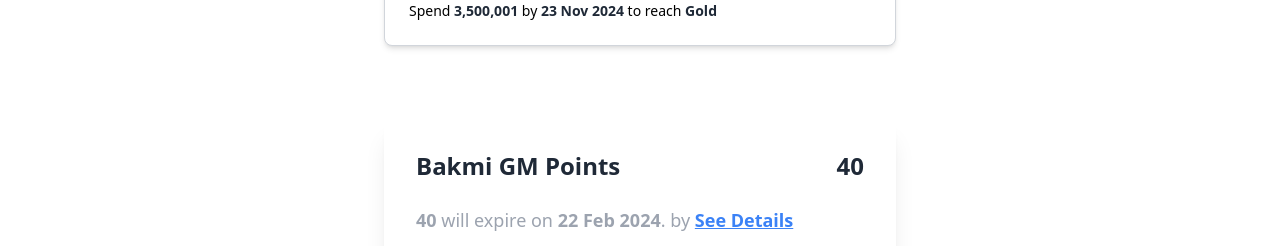
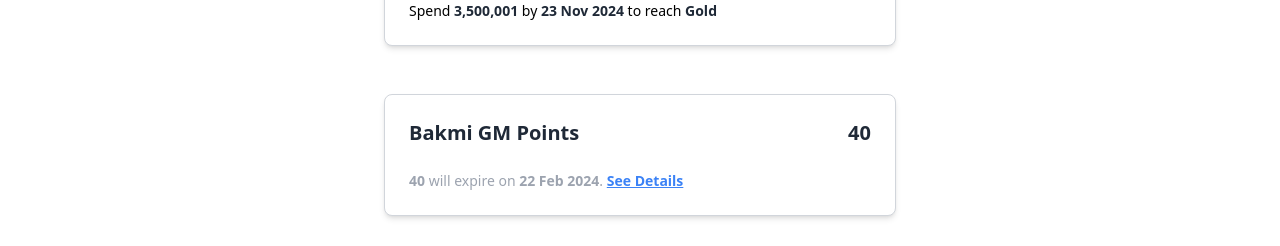
Before and after one commit to egahandayani/EgaHandayani-clone_UI_app, a React (Vite) app in the folder client/: page / in a window 1280 px wide. Shown: the part 706-952 px from the top of the page. Built offline with nearby package versions, Linux system fonts and the light colour scheme.

Commit message:
fix: update point card

```diff
--- a/client/src/components/PointCard.jsx
+++ b/client/src/components/PointCard.jsx
@@ -1,17 +1,19 @@
 export default function PointCard() {
   return (
-    <div className="max-w-lg w-full bg-white rounded-lg shadow-xl p-8 space-y-6">
+    <div className="max-w-lg w-full bg-white border border-gray-300 rounded-lg shadow-md p-6 mx-4 my-6 space-y-6">
       <div className="flex justify-between items-center">
-        <h2 className="text-2xl font-bold text-gray-800">Bakmi GM Points</h2>
-        <button className="text-2xl text-gray-800 font-bold">40</button>
+        <h2 className="text-xl font-bold text-gray-800">Bakmi GM Points</h2>
+        <button className="text-xl text-gray-800 font-bold">40</button>
       </div>
 
       {/* Info */}
       <div className="mt-4">
-        <p className="text-left text-lg text-gray-400">
+        <p className="text-left text-sm text-gray-400">
           <span className="font-bold text-gray-400">40</span> will expire on{" "}
-          <span className="font-bold text-gray-400">22 Feb 2024</span>. by{" "}
-          <span className="font-bold text-blue-500 underline">See Details</span>
+          <span className="font-bold text-gray-400">22 Feb 2024</span>.{" "}
+          <span className="font-bold text-blue-500 underline cursor-pointer">
+            See Details
+          </span>
         </p>
       </div>
     </div>
--- a/client/src/pages/HomePage.jsx
+++ b/client/src/pages/HomePage.jsx
@@ -125,7 +125,7 @@ export default function HomePage() {
         <LevelCard />
       </div>
       {/* Point Card */}
-      <div className="mt-12 w-full flex justify-center items-center">
+      <div className="w-full flex justify-center items-center">
         <PointCard />
       </div>
       {/* List Menu */}
```
